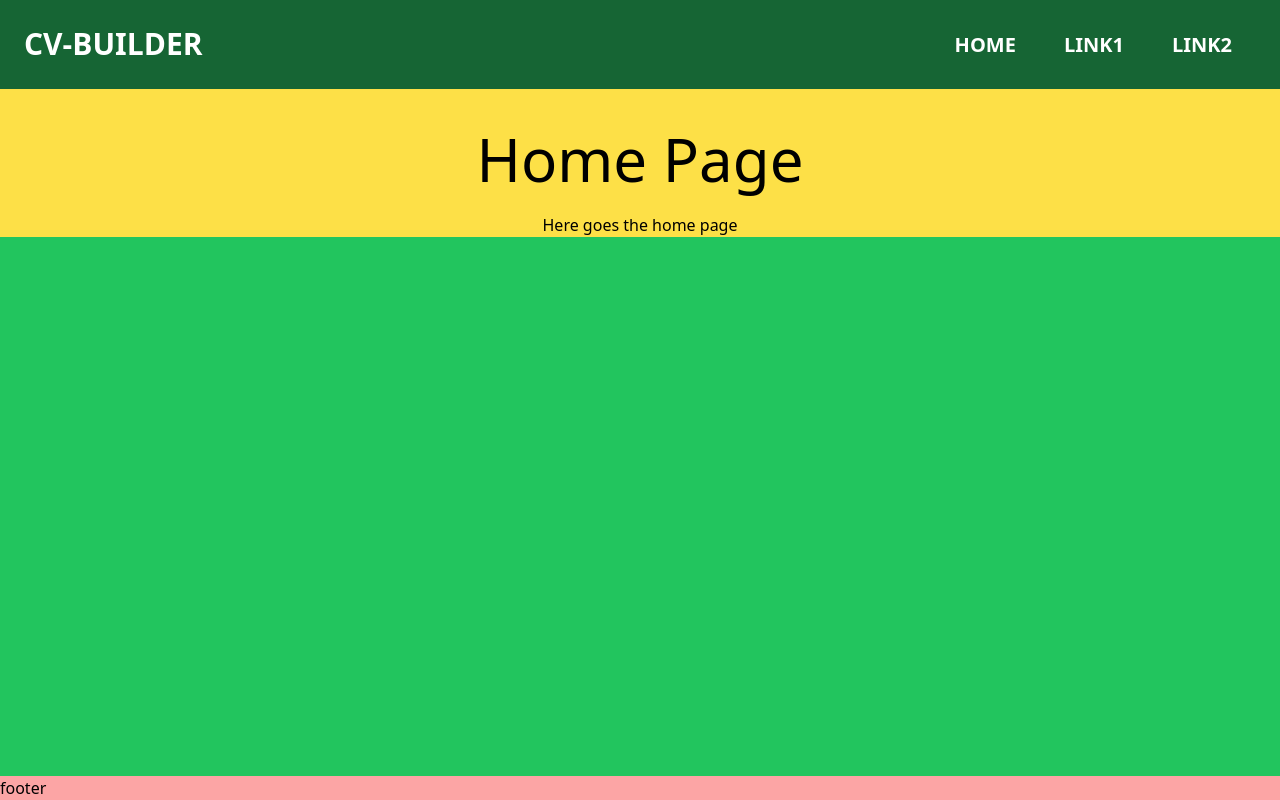
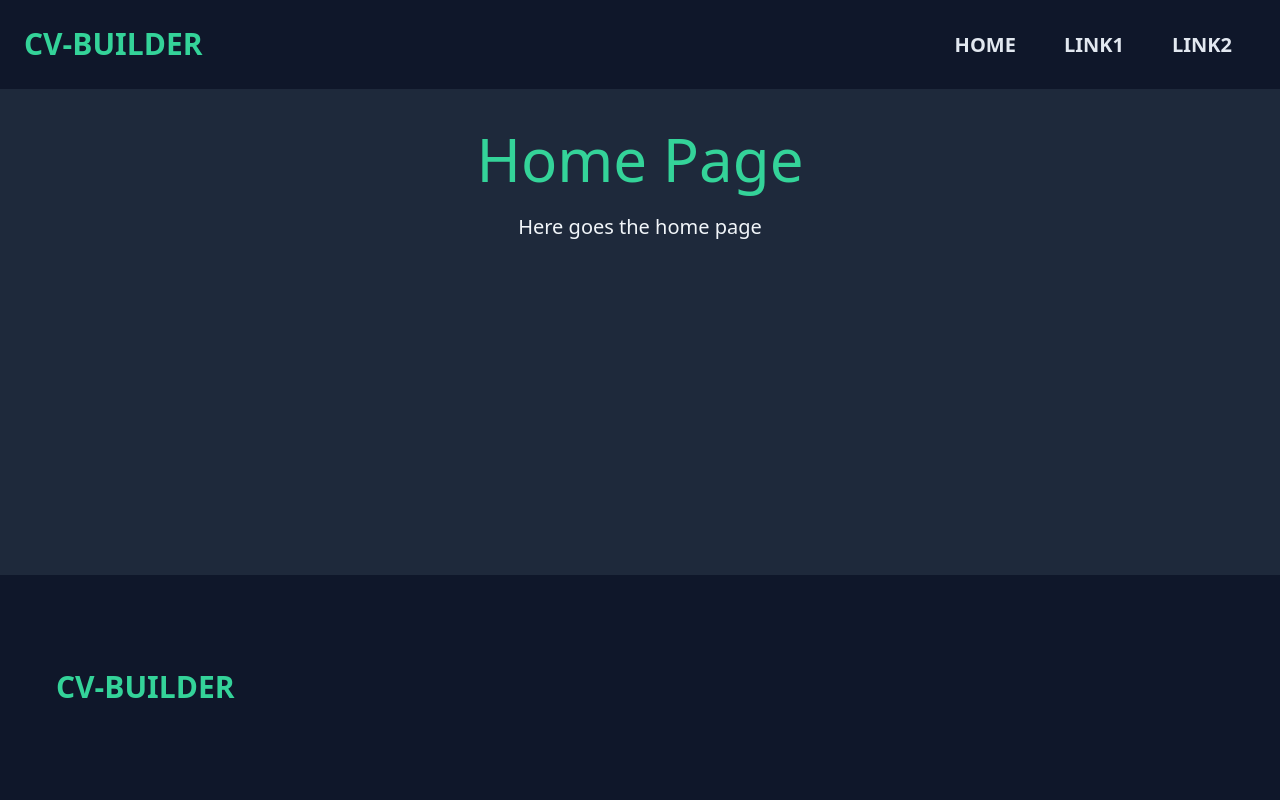
Before and after one commit to lexach91/CV-builder, a React (Create React App) app in the folder frontend/client/: page / in a window 1280 px wide. Built offline with nearby package versions, Linux system fonts and the light colour scheme.

Commit message:
Add core color scheme to the main components

```diff
--- a/frontend/client/src/components/Footer.js
+++ b/frontend/client/src/components/Footer.js
@@ -1,8 +1,13 @@
 const Footer = () => {
   return (
-    <footer className="footer bg-red-300">
-      <div className="content has-text-centered fixed-bottom">
-        footer
+    <footer className="footer bg-slate-900 px-10 py-20">
+      <div className="text-slate-200 fixed-bottom container px-4 mx-auto flex flex-wrap items-center justify-between">
+        <a
+          className="text-3xl font-bold leading-relaxed inline-block mr-4 py-2 whitespace-nowrap uppercase text-emerald-400 hover:text-emerald-300"
+          href="#"
+        >
+          CV-builder
+        </a>
       </div>
     </footer>
   );
--- a/frontend/client/src/components/Layout.js
+++ b/frontend/client/src/components/Layout.js
@@ -2,18 +2,20 @@ import { Helmet } from 'react-helmet';
 import Navbar from './Navbar';
 import Footer from './Footer';
 
-const Layout = ({ title, content, children }) => (
-	<div className='flex flex-col h-screen justify-between bg-gray-100'>
+const Layout = ({ title, content, children }) => {
+  return (
+	<div className='flex flex-col h-screen justify-between bg-slate-800'>
 		<Helmet>
 			<title>{title}</title>
 			<meta name='description' content={content} />
 		</Helmet>
 		<Navbar />
-		<div className='flex flex-col justify-start content-start flex-1 bg-green-500'>
+		<div className='flex flex-col justify-start content-start text-slate-100 flex-1 s'>
       {children}
     </div>
     <Footer />
 	</div>
-);
+  );
+};
 
 export default Layout;
--- a/frontend/client/src/components/Navbar.js
+++ b/frontend/client/src/components/Navbar.js
@@ -45,7 +45,7 @@ const Navbar = () => {
           <NavLink
             key={link.name}
             to={link.path}
-            className='px-6 py-2 flex text-xl items-center uppercase font-bold leading-snug text-white hover:opacity-75'
+            className='px-6 py-2 flex text-xl items-center uppercase font-bold leading-snug text-slate-200 hover:opacity-75 hover:text-slate-300'
           >
             {link.name}
           </NavLink>
@@ -59,7 +59,7 @@ const Navbar = () => {
       <li className="nav-item">
         <NavLink
           to="/login"
-          className='px-6 py-2 flex text-xl items-center uppercase font-bold leading-snug text-white hover:opacity-75'
+          className='px-6 py-2 flex text-xl items-center uppercase font-bold leading-snug text-slate-200 hover:opacity-75 hover:text-slate-300'
         >
           Login
         </NavLink>
@@ -68,7 +68,7 @@ const Navbar = () => {
       <li className="nav-item">
         <NavLink
           to="/register"
-          className='px-6 py-2 flex text-xl items-center uppercase font-bold leading-snug text-white hover:opacity-75'
+          className='px-6 py-2 flex text-xl items-center uppercase font-bold leading-snug text-slate-200 hover:opacity-75 hover:text-slate-300'
         >
           Register
         </NavLink>
@@ -78,11 +78,11 @@ const Navbar = () => {
 
   return (
     <>
-      <nav className="relative flex flex-wrap items-center justify-between px-2 py-3 bg-green-800">
+      <nav className="relative flex flex-wrap items-center justify-between px-2 py-3 bg-slate-900">
         <div className="container px-4 mx-auto flex flex-wrap items-center justify-between">
           <div className="w-full relative flex justify-between lg:w-auto lg:static lg:block lg:justify-start">
             <a
-              className="text-3xl font-bold leading-relaxed inline-block mr-4 py-2 whitespace-nowrap uppercase text-white"
+              className="text-3xl font-bold leading-relaxed inline-block mr-4 py-2 whitespace-nowrap uppercase text-emerald-400 hover:text-emerald-300"
               href="#"
             >
               CV-builder
@@ -110,7 +110,7 @@ const Navbar = () => {
                   <NavLink
                     key={link.name}
                     to={link.path}
-                    className='px-6 py-2 flex text-xl items-center uppercase font-bold leading-snug text-white hover:opacity-75'
+                    className='px-6 py-2 flex text-xl items-center uppercase font-bold leading-snug text-slate-200 hover:opacity-75 hover:text-slate-300'
                   >
                     {link.name}
                   </NavLink>
@@ -121,9 +121,7 @@ const Navbar = () => {
         </div>
       </nav>
     </>
-
-  )
-
+  );
 }
 
 export default Navbar
--- a/frontend/client/src/containers/HomePage.js
+++ b/frontend/client/src/containers/HomePage.js
@@ -4,11 +4,11 @@ import Layout from "../components/Layout";
 const HomePage = () => {
   return (
     <Layout title='Home' content='Welcome to the home page'>
-      <div className="bg-yellow-300 pt-4 container mx-auto">
-        <h1 className="text-6xl text-center my-6">
+      <div className="pt-4 container mx-auto">
+        <h1 className="text-6xl text-center my-6 text-emerald-400 ">
           Home Page
         </h1>
-        <p  className="xl text-center">
+        <p  className="text-xl text-center">
           Here goes the home page
         </p>
       </div>
```
